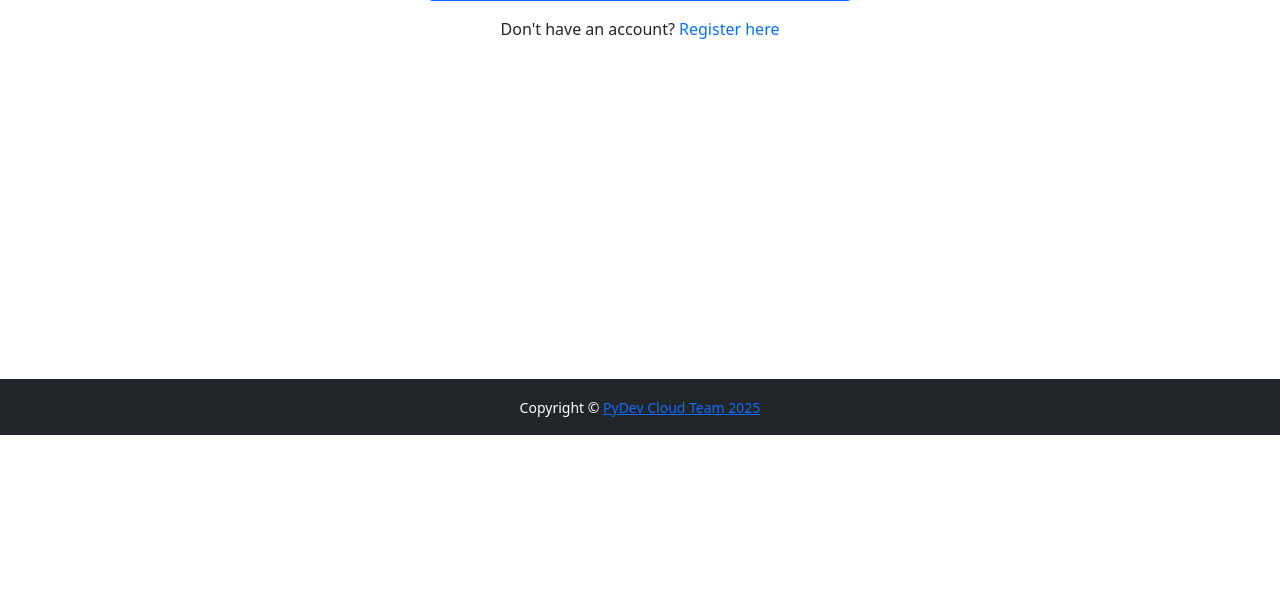
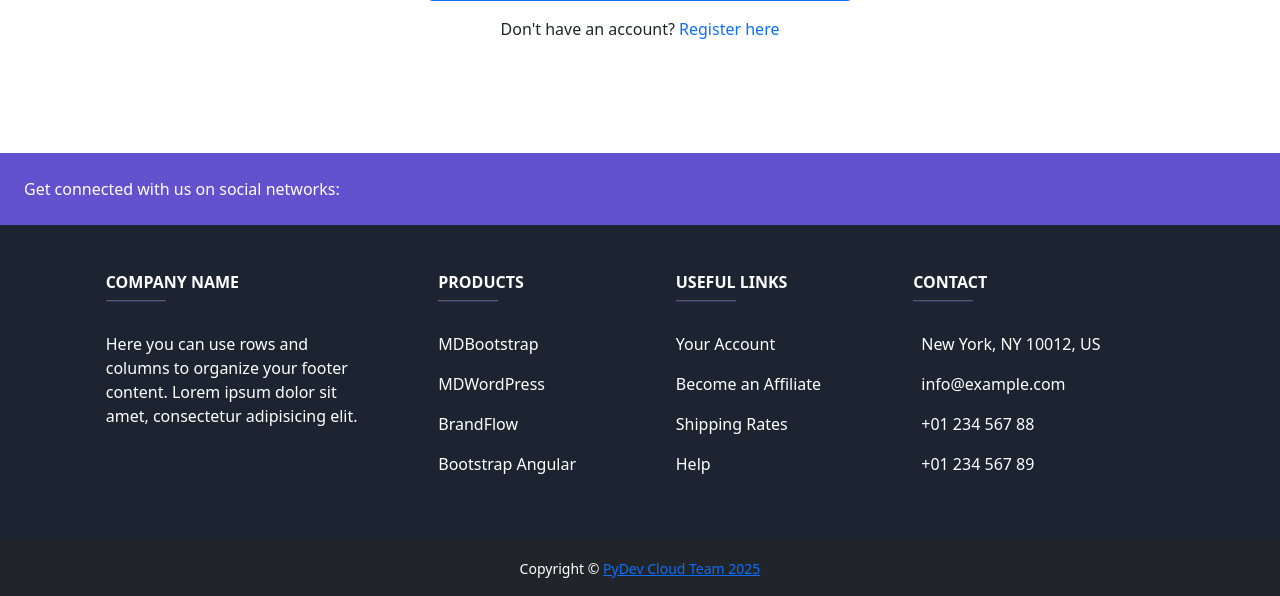
Before and after one commit to PyDev-cloud/Inventory_managements, a Django app: page /user/login/?next=/accounts/employees/add/ in a window 1280 px wide. Shown: the part 365-961 px from the top of the page. Before the commit the page ends 800 px from the top, so only its background shows below. Run offline with Django 5.2, Linux system fonts and the light colour scheme; some libraries are stand-ins or nearby versions.

Commit message:
footer add

```diff
--- a/templates/ecommerce/base.html
+++ b/templates/ecommerce/base.html
@@ -33,7 +33,88 @@
     <main >
         {% block content %}{% endblock %}
     </main>
+    <!-- Optional container to control width -->
+<div class=" my-5">
 
+  <!-- Footer -->
+  <footer class="text-center text-lg-start text-white" style="background-color: #1c2331">
+
+    <!-- Section: Social media -->
+    <section class="d-flex justify-content-between p-4" style="background-color: #6351ce">
+      <!-- Left -->
+      <div class="me-5">
+        <span>Get connected with us on social networks:</span>
+      </div>
+      <!-- Right -->
+      <div>
+        <a href="#" class="text-white me-4">
+          <i class="fab fa-facebook-f"></i>
+        </a>
+        <a href="#" class="text-white me-4">
+          <i class="fab fa-twitter"></i>
+        </a>
+        <a href="#" class="text-white me-4">
+          <i class="fab fa-google"></i>
+        </a>
+        <a href="#" class="text-white me-4">
+          <i class="fab fa-instagram"></i>
+        </a>
+        <a href="#" class="text-white me-4">
+          <i class="fab fa-linkedin"></i>
+        </a>
+        <a href="#" class="text-white me-4">
+          <i class="fab fa-github"></i>
+        </a>
+      </div>
+    </section>
+    <!-- Section: Social media -->
+
+    <!-- Section: Links -->
+    <section class="">
+      <div class="container text-center text-md-start mt-5">
+        <div class="row mt-3">
+
+          <!-- Company column -->
+          <div class="col-md-3 col-lg-4 col-xl-3 mx-auto mb-4">
+            <h6 class="text-uppercase fw-bold">Company name</h6>
+            <hr class="mb-4 mt-0 d-inline-block mx-auto" style="width: 60px; background-color: #7c4dff; height: 2px" />
+            <p>
+              Here you can use rows and columns to organize your footer content. Lorem ipsum dolor sit amet, consectetur adipisicing elit.
+            </p>
+          </div>
+
+          <!-- Products column -->
+          <div class="col-md-2 col-lg-2 col-xl-2 mx-auto mb-4">
+            <h6 class="text-uppercase fw-bold">Products</h6>
+            <hr class="mb-4 mt-0 d-inline-block mx-auto" style="width: 60px; background-color: #7c4dff; height: 2px" />
+            <p><a href="#!" class="text-white text-decoration-none">MDBootstrap</a></p>
+            <p><a href="#!" class="text-white text-decoration-none">MDWordPress</a></p>
+            <p><a href="#!" class="text-white text-decoration-none">BrandFlow</a></p>
+            <p><a href="#!" class="text-white text-decoration-none">Bootstrap Angular</a></p>
+          </div>
+
+          <!-- Useful links column -->
+          <div class="col-md-3 col-lg-2 col-xl-2 mx-auto mb-4">
+            <h6 class="text-uppercase fw-bold">Useful links</h6>
+            <hr class="mb-4 mt-0 d-inline-block mx-auto" style="width: 60px; background-color: #7c4dff; height: 2px" />
+            <p><a href="#!" class="text-white text-decoration-none">Your Account</a></p>
+            <p><a href="#!" class="text-white text-decoration-none">Become an Affiliate</a></p>
+            <p><a href="#!" class="text-white text-decoration-none">Shipping Rates</a></p>
+            <p><a href="#!" class="text-white text-decoration-none">Help</a></p>
+          </div>
+
+          <!-- Contact column -->
+          <div class="col-md-4 col-lg-3 col-xl-3 mx-auto mb-md-0 mb-4">
+            <h6 class="text-uppercase fw-bold">Contact</h6>
+            <hr class="mb-4 mt-0 d-inline-block mx-auto" style="width: 60px; background-color: #7c4dff; height: 2px" />
+            <p><i class="fas fa-home me-2"></i> New York, NY 10012, US</p>
+            <p><i class="fas fa-envelope me-2"></i> info@example.com</p>
+            <p><i class="fas fa-phone me-2"></i> +01 234 567 88</p>
+            <p><i class="fas fa-print me-2"></i> +01 234 567 89</p>
+          </div>
+        </div>
+      </div>
+    </section>
     <footer class="bg-dark text-white text-center py-3 mt-4">
         <small>Copyright  &copy;{{ now|date:"Y" }} <a href="https://github.com/PyDev-cloud/">PyDev Cloud Team 2025</a></small>
     </footer>
```
